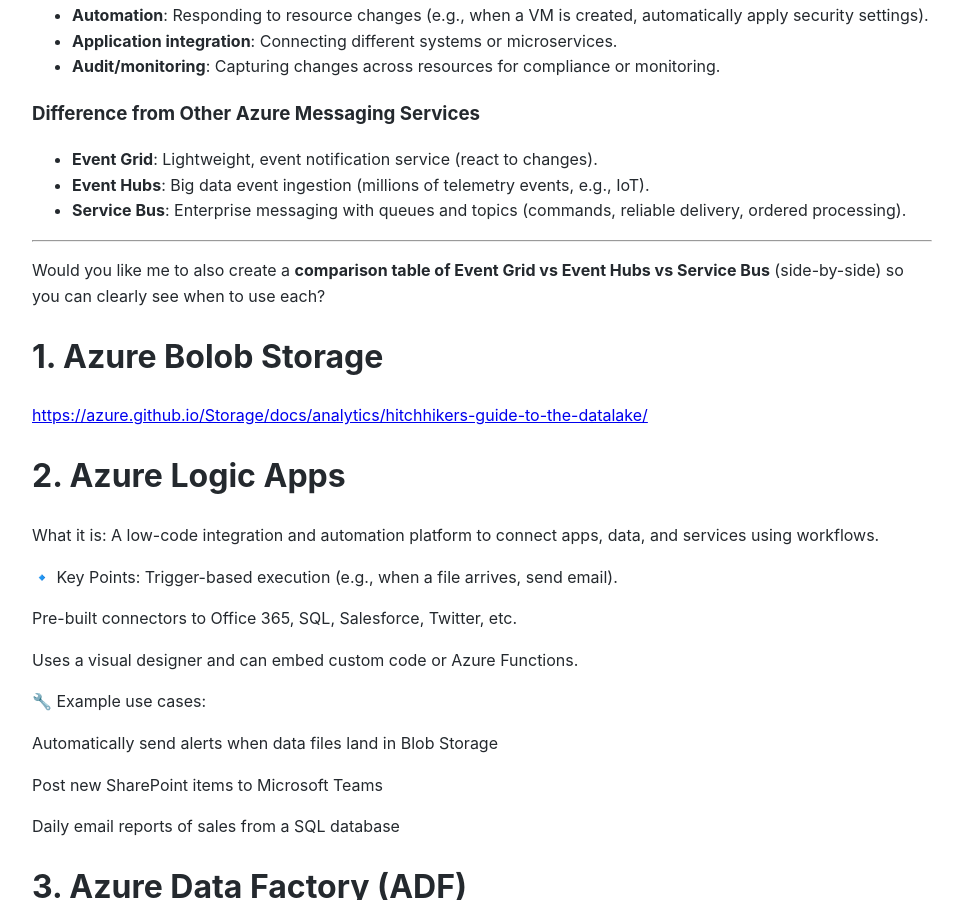
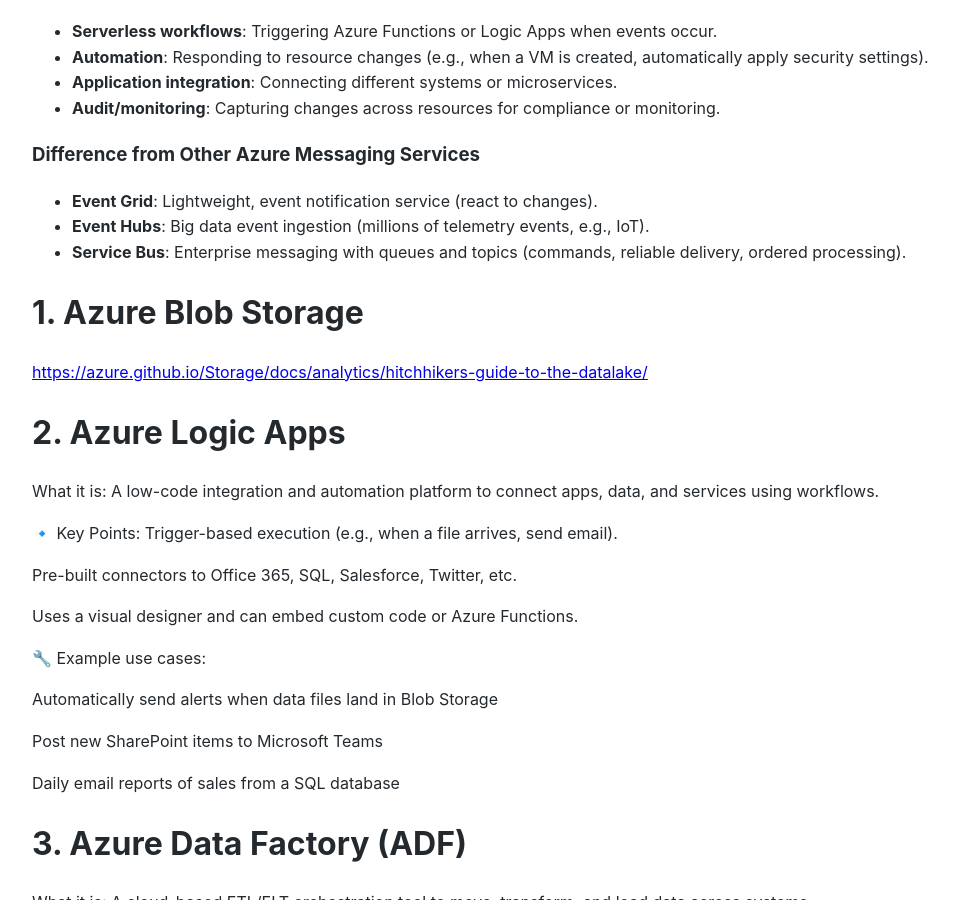
Before and after one commit to Michael-Lubinsky/michael-lubinsky.github.com, a Jekyll site: the page built from azure/azure.md, in a window 1280 px wide and 900 px high, scrolled down 1684 px. Shown: the whole window, without its empty margins (158-1121 px from the left). Built offline with Jekyll 4.4.1, drawn with Linux system fonts in a browser that asks for light colours; our own code applies the rules of GitHub Pages for plain Markdown files; some of the changed text lies outside the part shown.

Commit message:
Update azure.md

```diff
--- a/azure/azure.md
+++ b/azure/azure.md
@@ -69,12 +72,9 @@
 * **Event Hubs**: Big data event ingestion (millions of telemetry events, e.g., IoT).
 * **Service Bus**: Enterprise messaging with queues and topics (commands, reliable delivery, ordered processing).
 
----
-
-Would you like me to also create a **comparison table of Event Grid vs Event Hubs vs Service Bus** (side-by-side) so you can clearly see when to use each?
 
 
-# 1. Azure Bolob Storage
+# 1. Azure Blob Storage
 
 <https://azure.github.io/Storage/docs/analytics/hitchhikers-guide-to-the-datalake/>
 
```
Also changed, not shown: other parts of azure/azure.md (+3 -0 lines).
